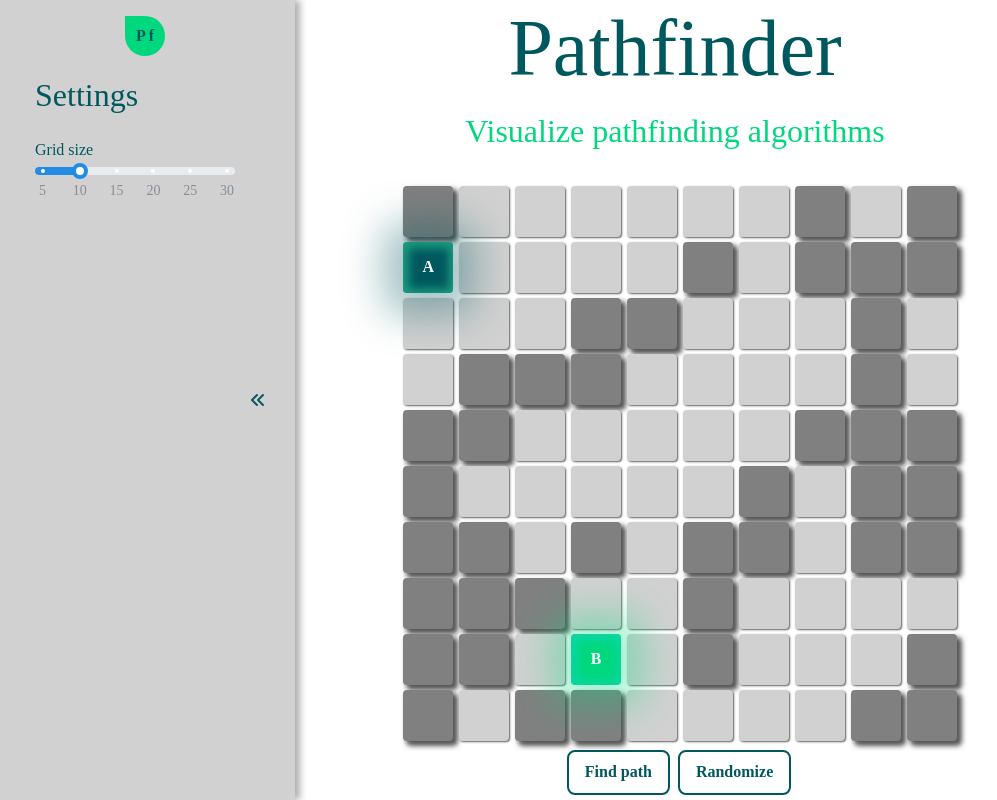
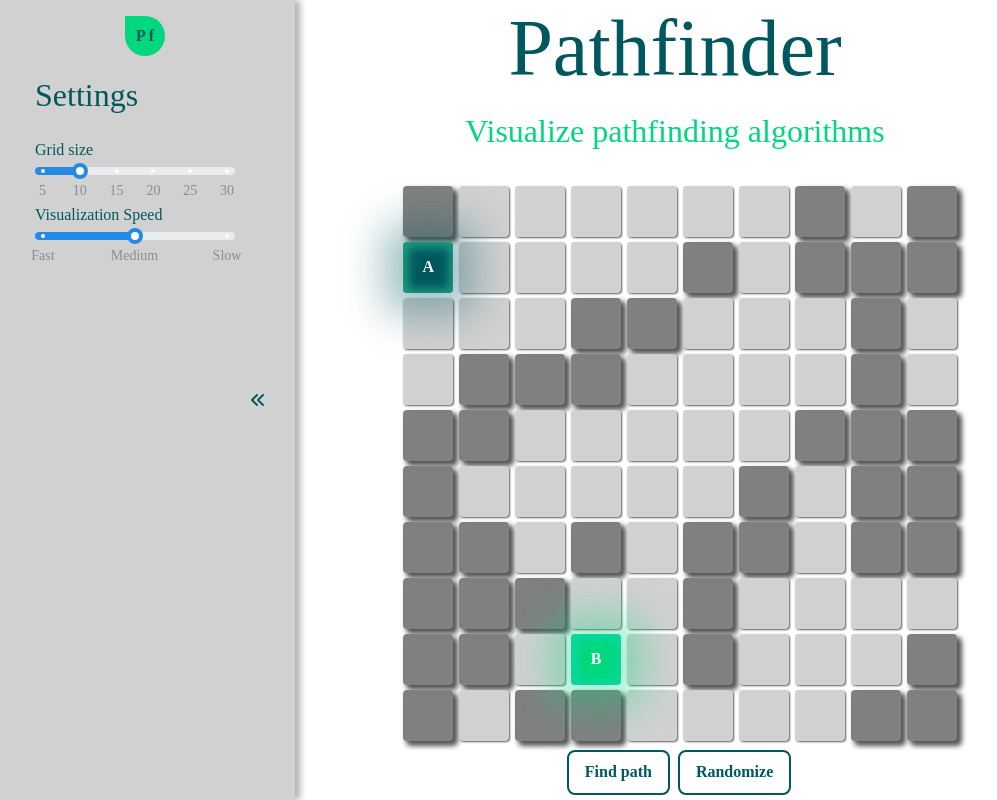
Before and after one commit to jakovg1/algo-visualizer, a React (Vite) app: page / in a window 1280 px wide. Shown: the whole page, without its empty margins (5-1002 px from the left). Built offline with nearby package versions, Linux system fonts and the light colour scheme; a web font is replaced by a local one.

Commit message:
Add visualization speed settings

```diff
--- a/src/App.tsx
+++ b/src/App.tsx
@@ -4,8 +4,11 @@ import Grid from "./components/Grid";
 import { Collapse, Input, Select, Slider, Switch } from "@mantine/core";
 import { GetArrayOfInts, randomizeGridValues } from "./components/GridUtils";
 import {
+  defaultAlgorithmVisualizationDelay,
   defaultDimension,
+  maxAlgorithmVisualizationDelay,
   maxDimension,
+  minAlgorithmVisualizationDelay,
   minDimension,
 } from "./components/Grid.constants";
 import vars from "./variables.module.scss";
@@ -45,11 +48,6 @@ function App() {
     useState(defaultDimension);
   const [dimension, setDimension] = useState(defaultDimension);
   const [grid, setGrid] = useState(randomizeGridValues(dimension));
-  //   useEffect(() => {
-  //     dimensionSliderValue = defaultDimension;
-  //     console.log("HEYY");
-  //     return;
-  //   }, []);
 
   //Grid dimension slider
   const sliderMarks = [
@@ -60,7 +58,14 @@ function App() {
       }),
   ];
 
-  // Animation and coloring
+  // Animation
+  const [algorithmVisualizationSpeed, setAlgorithmVisualizationSpeed] =
+    useState(defaultAlgorithmVisualizationDelay);
+  const visualizationSpeedMarks = [
+    { value: minAlgorithmVisualizationDelay, label: "Fast" },
+    { value: defaultAlgorithmVisualizationDelay, label: "Medium" },
+    { value: maxAlgorithmVisualizationDelay, label: "Slow" },
+  ];
 
   return (
     <>
@@ -112,6 +117,30 @@ function App() {
                 }}
               ></Slider>
             </div>
+            <div className="mb-4">
+              <span>Visualization Speed</span>
+              <Slider
+                className="dimension-slider"
+                color={vars.customBlue}
+                marks={visualizationSpeedMarks}
+                min={minAlgorithmVisualizationDelay}
+                max={maxAlgorithmVisualizationDelay}
+                value={algorithmVisualizationSpeed}
+                onChange={(algorithmVisualizationSpeed) =>
+                  setAlgorithmVisualizationSpeed(algorithmVisualizationSpeed)
+                }
+                // onChangeEnd={(dimensionSliderValue) => {
+                //   if (dimensionSliderValue !== dimension) {
+                //     setGrid(() => {
+                //       const newGrid = randomizeGridValues(dimensionSliderValue);
+                //       return newGrid;
+                //     });
+                //     setDimension(dimensionSliderValue);
+                //     setDimensionSliderValue(dimensionSliderValue);
+                //   }
+                // }}
+              ></Slider>
+            </div>
 
             {/* <div className="mt-4">
               <span>Pathfinding algorithm</span>
@@ -154,7 +183,13 @@ function App() {
           <p className="h2 c-custom-green">Visualize pathfinding algorithms</p>
         </div>
         <div className="main-content">
-          <Grid grid={grid} setGrid={setGrid} dimension={dimension} />
+          <Grid
+            grid={grid}
+            setGrid={setGrid}
+            dimension={dimension}
+            algorithmVisualizationSpeed={algorithmVisualizationSpeed}
+            setAlgorithmVisualizationSpeed={setAlgorithmVisualizationSpeed}
+          />
         </div>
       </div>
     </>
--- a/src/algorithms/algorithms.tsx
+++ b/src/algorithms/algorithms.tsx
@@ -14,7 +14,8 @@ type PathfindingAlgorithm = (
   grid: Cell[][],
   setGrid: any,
   finishedVisualizationCallback: () => void,
-  persistVisualizedAlgorithmDelay: number | null
+  persistVisualizedAlgorithmDelay: number | null,
+  executionSpeedFactor: number
 ) => void;
 
 const animationManager = {
@@ -36,10 +37,10 @@ export const BFS: PathfindingAlgorithm = (
   grid: Cell[][],
   setGrid,
   finishedVisualizationCallback: () => void,
-  persistVisualizedAlgorithmDelay: number | null
+  persistVisualizedAlgorithmDelay: number | null,
+  executionSpeedFactor
 ) => {
   animationManager.animationTimeouts = [];
-  const executionSpeedFactor = 50;
 
   //find starting point:
   let [pointArow, pointAcol] = [-1, -1];
@@ -71,6 +72,7 @@ export const BFS: PathfindingAlgorithm = (
     // run BFS iteration
 
     currentNode = listOfNodesToBeExplored[listIndex];
+    listOfNodesToBeExplored[listIndex] = {} as CellLocationNode; // to reduce memory
 
     const { i, j } = currentNode.cellLocation;
     if (grid[i][j].type === CellType.EmptyExplored) {
@@ -95,7 +97,8 @@ export const BFS: PathfindingAlgorithm = (
       const timeoutId = paintCurrentNode(
         setGrid,
         currentNode,
-        noOfExploredNodes
+        noOfExploredNodes,
+        executionSpeedFactor
       );
       animationManager.addAnimation(timeoutId);
       noOfExploredNodes++;
@@ -193,6 +196,8 @@ export const BFS: PathfindingAlgorithm = (
 
     animationManager.addAnimation(persistVisualizedAlgorithmId);
   }
+
+  console.log("ALGORITHM COMPLETE!");
 };
 
 function paintCurrentNode(
--- a/src/components/Grid.constants.tsx
+++ b/src/components/Grid.constants.tsx
@@ -3,6 +3,10 @@ export const minDimension = 5;
 export const maxDimension = 30;
 
 export const emptyCellProbability = 0.6;
+
+export const defaultAlgorithmVisualizationDelay = 100;
+export const minAlgorithmVisualizationDelay = 1;
+export const maxAlgorithmVisualizationDelay = 200;
 
 export const defaultPersistVisualizationDelay = 2000;
 
--- a/src/components/Grid.tsx
+++ b/src/components/Grid.tsx
@@ -15,7 +15,7 @@ import {
 import { BFS, stopAlgorithmAnimations } from "../algorithms/algorithms.tsx";
 
 function Grid(gridProps) {
-  const { dimension, grid, setGrid } = gridProps;
+  const { dimension, grid, setGrid, algorithmVisualizationSpeed } = gridProps;
   const [algorithmRunning, setAlgorithmRunning] = useState(false);
 
   const handleClickOfEmptyCell = (i: number, j: number) => {
@@ -42,10 +42,16 @@ function Grid(gridProps) {
   };
 
   const findPath = () => {
-    stopAlgorithmAnimations();
+    // stopAlgorithmAnimations();
     setAlgorithmRunning(true);
     const persistVisualizationDelay = defaultPersistVisualizationDelay;
-    BFS(grid, setGrid, stopAlgorithmAnimation, persistVisualizationDelay);
+    BFS(
+      grid,
+      setGrid,
+      stopAlgorithmAnimation,
+      persistVisualizationDelay,
+      algorithmVisualizationSpeed
+    );
   };
 
   const stopAlgorithmAnimation = () => {
```
